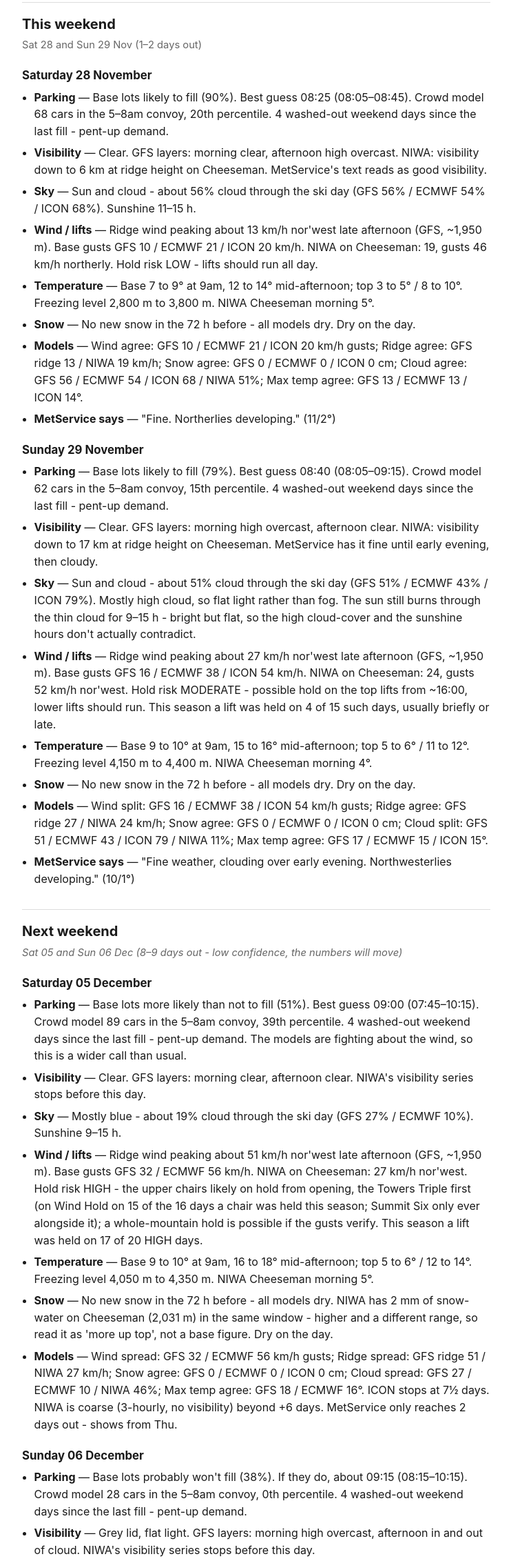
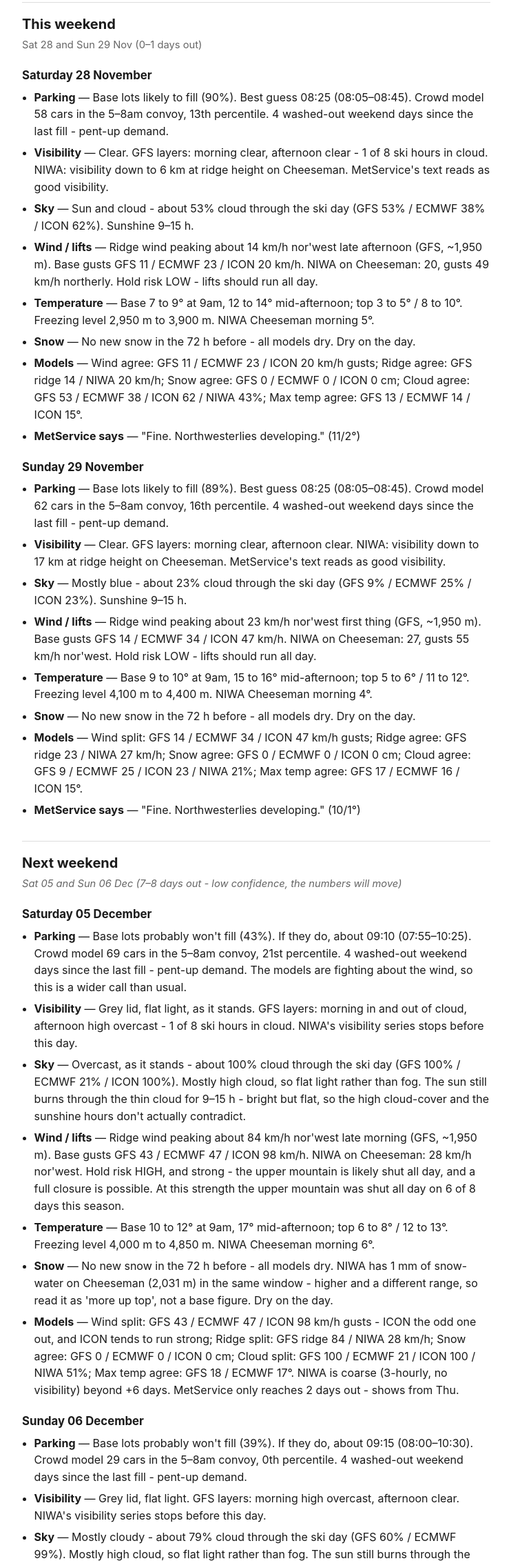
Before and after one commit to dhw52/mt-hutt-weather, a plain HTML site: page index.html in a window 1280 px wide. Shown: the part 188-2451 px from the top of the page at 69% size, without its empty margins (268-1010 px from the left). Drawn offline with Linux system fonts and the light colour scheme.

Commit message:
weekend forecast: 2026-11-27T16:53Z

```diff
--- a/index.html
+++ b/index.html
@@ -23,51 +23,50 @@ ul{padding-left:1.1rem;margin:.3rem 0} li{margin:.4rem 0}
 .lowconf{color:var(--muted);font-style:italic}
 a{color:var(--accent)}</style></head><body><main>
 <h1>Mt Hutt - the next two weekends</h1>
-<p class="meta">Issued Fri 27 Nov 2026, 14:49 NZ. Updated twice a day, about 09:30 and 21:30 NZ, through the season. Next issue about 21:30 Fri 27 Nov - GitHub&#x27;s scheduler sometimes runs a few hours late, but a late issue still pulls the most recent model runs, so the data is current even when the timestamp is not.</p>
-<h2>This weekend</h2><p class="sub">Sat 28 and Sun 29 Nov (1–2 days out)</p>
+<p class="meta">Issued Sat 28 Nov 2026, 05:53 NZ. Updated twice a day, about 09:30 and 21:30 NZ, through the season. Next issue about 09:30 Sat 28 Nov - GitHub&#x27;s scheduler sometimes runs a few hours late, but a late issue still pulls the most recent model runs, so the data is current even when the timestamp is not.</p>
+<h2>This weekend</h2><p class="sub">Sat 28 and Sun 29 Nov (0–1 days out)</p>
 <h3>Saturday 28 November</h3><ul>
-<li><b>Parking</b> — Base lots likely to fill (90%). Best guess 08:25 (08:05–08:45). Crowd model 68 cars in the 5–8am convoy, 20th percentile. 4 washed-out weekend days since the last fill - pent-up demand.</li>
-<li><b>Visibility</b> — Clear. GFS layers: morning clear, afternoon high overcast. NIWA: visibility down to 6 km at ridge height on Cheeseman. MetService&#x27;s text reads as good visibility.</li>
-<li><b>Sky</b> — Sun and cloud - about 56% cloud through the ski day (GFS 56% / ECMWF 54% / ICON 68%). Sunshine 11–15 h.</li>
-<li><b>Wind / lifts</b> — Ridge wind peaking about 13 km/h nor&#x27;west late afternoon (GFS, ~1,950 m). Base gusts GFS 10 / ECMWF 21 / ICON 20 km/h. NIWA on Cheeseman: 19, gusts 46 km/h northerly. Hold risk LOW - lifts should run all day.</li>
-<li><b>Temperature</b> — Base 7 to 9° at 9am, 12 to 14° mid-afternoon; top 3 to 5° / 8 to 10°. Freezing level 2,800 m to 3,800 m. NIWA Cheeseman morning 5°.</li>
+<li><b>Parking</b> — Base lots likely to fill (90%). Best guess 08:25 (08:05–08:45). Crowd model 58 cars in the 5–8am convoy, 13th percentile. 4 washed-out weekend days since the last fill - pent-up demand.</li>
+<li><b>Visibility</b> — Clear. GFS layers: morning clear, afternoon clear - 1 of 8 ski hours in cloud. NIWA: visibility down to 6 km at ridge height on Cheeseman. MetService&#x27;s text reads as good visibility.</li>
+<li><b>Sky</b> — Sun and cloud - about 53% cloud through the ski day (GFS 53% / ECMWF 38% / ICON 62%). Sunshine 9–15 h.</li>
+<li><b>Wind / lifts</b> — Ridge wind peaking about 14 km/h nor&#x27;west late afternoon (GFS, ~1,950 m). Base gusts GFS 11 / ECMWF 23 / ICON 20 km/h. NIWA on Cheeseman: 20, gusts 49 km/h northerly. Hold risk LOW - lifts should run all day.</li>
+<li><b>Temperature</b> — Base 7 to 9° at 9am, 12 to 14° mid-afternoon; top 3 to 5° / 8 to 10°. Freezing level 2,950 m to 3,900 m. NIWA Cheeseman morning 5°.</li>
 <li><b>Snow</b> — No new snow in the 72 h before - all models dry. Dry on the day.</li>
-<li><b>Models</b> — Wind agree: GFS 10 / ECMWF 21 / ICON 20 km/h gusts; Ridge agree: GFS ridge 13 / NIWA 19 km/h; Snow agree: GFS 0 / ECMWF 0 / ICON 0 cm; Cloud agree: GFS 56 / ECMWF 54 / ICON 68 / NIWA 51%; Max temp agree: GFS 13 / ECMWF 13 / ICON 14°.</li>
-<li><b>MetService says</b> — &quot;Fine. Northerlies developing.&quot; (11/2°)</li>
+<li><b>Models</b> — Wind agree: GFS 11 / ECMWF 23 / ICON 20 km/h gusts; Ridge agree: GFS ridge 14 / NIWA 20 km/h; Snow agree: GFS 0 / ECMWF 0 / ICON 0 cm; Cloud agree: GFS 53 / ECMWF 38 / ICON 62 / NIWA 43%; Max temp agree: GFS 13 / ECMWF 14 / ICON 15°.</li>
+<li><b>MetService says</b> — &quot;Fine. Northwesterlies developing.&quot; (11/2°)</li>
 </ul>
 <h3>Sunday 29 November</h3><ul>
-<li><b>Parking</b> — Base lots likely to fill (79%). Best guess 08:40 (08:05–09:15). Crowd model 62 cars in the 5–8am convoy, 15th percentile. 4 washed-out weekend days since the last fill - pent-up demand.</li>
-<li><b>Visibility</b> — Clear. GFS layers: morning high overcast, afternoon clear. NIWA: visibility down to 17 km at ridge height on Cheeseman. MetService has it fine until early evening, then cloudy.</li>
-<li><b>Sky</b> — Sun and cloud - about 51% cloud through the ski day (GFS 51% / ECMWF 43% / ICON 79%). Mostly high cloud, so flat light rather than fog. The sun still burns through the thin cloud for 9–15 h - bright but flat, so the high cloud-cover and the sunshine hours don&#x27;t actually contradict.</li>
-<li><b>Wind / lifts</b> — Ridge wind peaking about 27 km/h nor&#x27;west late afternoon (GFS, ~1,950 m). Base gusts GFS 16 / ECMWF 38 / ICON 54 km/h. NIWA on Cheeseman: 24, gusts 52 km/h nor&#x27;west. Hold risk MODERATE - possible hold on the top lifts from ~16:00, lower lifts should run. This season a lift was held on 4 of 15 such days, usually briefly or late.</li>
-<li><b>Temperature</b> — Base 9 to 10° at 9am, 15 to 16° mid-afternoon; top 5 to 6° / 11 to 12°. Freezing level 4,150 m to 4,400 m. NIWA Cheeseman morning 4°.</li>
+<li><b>Parking</b> — Base lots likely to fill (89%). Best guess 08:25 (08:05–08:45). Crowd model 62 cars in the 5–8am convoy, 16th percentile. 4 washed-out weekend days since the last fill - pent-up demand.</li>
+<li><b>Visibility</b> — Clear. GFS layers: morning clear, afternoon clear. NIWA: visibility down to 17 km at ridge height on Cheeseman. MetService&#x27;s text reads as good visibility.</li>
+<li><b>Sky</b> — Mostly blue - about 23% cloud through the ski day (GFS 9% / ECMWF 25% / ICON 23%). Sunshine 9–15 h.</li>
+<li><b>Wind / lifts</b> — Ridge wind peaking about 23 km/h nor&#x27;west first thing (GFS, ~1,950 m). Base gusts GFS 14 / ECMWF 34 / ICON 47 km/h. NIWA on Cheeseman: 27, gusts 55 km/h nor&#x27;west. Hold risk LOW - lifts should run all day.</li>
+<li><b>Temperature</b> — Base 9 to 10° at 9am, 15 to 16° mid-afternoon; top 5 to 6° / 11 to 12°. Freezing level 4,100 m to 4,400 m. NIWA Cheeseman morning 4°.</li>
 <li><b>Snow</b> — No new snow in the 72 h before - all models dry. Dry on the day.</li>
-<li><b>Models</b> — Wind split: GFS 16 / ECMWF 38 / ICON 54 km/h gusts; Ridge agree: GFS ridge 27 / NIWA 24 km/h; Snow agree: GFS 0 / ECMWF 0 / ICON 0 cm; Cloud split: GFS 51 / ECMWF 43 / ICON 79 / NIWA 11%; Max temp agree: GFS 17 / ECMWF 15 / ICON 15°.</li>
-<li><b>MetService says</b> — &quot;Fine weather, clouding over early evening. Northwesterlies developing.&quot; (10/1°)</li>
+<li><b>Models</b> — Wind split: GFS 14 / ECMWF 34 / ICON 47 km/h gusts; Ridge agree: GFS ridge 23 / NIWA 27 km/h; Snow agree: GFS 0 / ECMWF 0 / ICON 0 cm; Cloud agree: GFS 9 / ECMWF 25 / ICON 23 / NIWA 21%; Max temp agree: GFS 17 / ECMWF 16 / ICON 15°.</li>
+<li><b>MetService says</b> — &quot;Fine. Northwesterlies developing.&quot; (10/1°)</li>
 </ul>
-<h2>Next weekend</h2><p class="sub lowconf">Sat 05 and Sun 06 Dec (8–9 days out - low confidence, the numbers will move)</p>
+<h2>Next weekend</h2><p class="sub lowconf">Sat 05 and Sun 06 Dec (7–8 days out - low confidence, the numbers will move)</p>
 <h3>Saturday 05 December</h3><ul>
-<li><b>Parking</b> — Base lots more likely than not to fill (51%). Best guess 09:00 (07:45–10:15). Crowd model 89 cars in the 5–8am convoy, 39th percentile. 4 washed-out weekend days since the last fill - pent-up demand. The models are fighting about the wind, so this is a wider call than usual.</li>
-<li><b>Visibility</b> — Clear. GFS layers: morning clear, afternoon clear. NIWA&#x27;s visibility series stops before this day.</li>
-<li><b>Sky</b> — Mostly blue - about 19% cloud through the ski day (GFS 27% / ECMWF 10%). Sunshine 9–15 h.</li>
-<li><b>Wind / lifts</b> — Ridge wind peaking about 51 km/h nor&#x27;west late afternoon (GFS, ~1,950 m). Base gusts GFS 32 / ECMWF 56 km/h. NIWA on Cheeseman: 27 km/h nor&#x27;west. Hold risk HIGH - the upper chairs likely on hold from opening, the Towers Triple first (on Wind Hold on 15 of the 16 days a chair was held this season; Summit Six only ever alongside it); a whole-mountain hold is possible if the gusts verify. This season a lift was held on 17 of 20 HIGH days.</li>
-<li><b>Temperature</b> — Base 9 to 10° at 9am, 16 to 18° mid-afternoon; top 5 to 6° / 12 to 14°. Freezing level 4,050 m to 4,350 m. NIWA Cheeseman morning 5°.</li>
-<li><b>Snow</b> — No new snow in the 72 h before - all models dry. NIWA has 2 mm of snow-water on Cheeseman (2,031 m) in the same window - higher and a different range, so read it as &#x27;more up top&#x27;, not a base figure. Dry on the day.</li>
-<li><b>Models</b> — Wind spread: GFS 32 / ECMWF 56 km/h gusts; Ridge spread: GFS ridge 51 / NIWA 27 km/h; Snow agree: GFS 0 / ECMWF 0 / ICON 0 cm; Cloud spread: GFS 27 / ECMWF 10 / NIWA 46%; Max temp agree: GFS 18 / ECMWF 16°. ICON stops at 7½ days. NIWA is coarse (3-hourly, no visibility) beyond +6 days. MetService only reaches 2 days out - shows from Thu.</li>
+<li><b>Parking</b> — Base lots probably won&#x27;t fill (43%). If they do, about 09:10 (07:55–10:25). Crowd model 69 cars in the 5–8am convoy, 21st percentile. 4 washed-out weekend days since the last fill - pent-up demand. The models are fighting about the wind, so this is a wider call than usual.</li>
+<li><b>Visibility</b> — Grey lid, flat light, as it stands. GFS layers: morning in and out of cloud, afternoon high overcast - 1 of 8 ski hours in cloud. NIWA&#x27;s visibility series stops before this day.</li>
+<li><b>Sky</b> — Overcast, as it stands - about 100% cloud through the ski day (GFS 100% / ECMWF 21% / ICON 100%). Mostly high cloud, so flat light rather than fog. The sun still burns through the thin cloud for 9–15 h - bright but flat, so the high cloud-cover and the sunshine hours don&#x27;t actually contradict.</li>
+<li><b>Wind / lifts</b> — Ridge wind peaking about 84 km/h nor&#x27;west late morning (GFS, ~1,950 m). Base gusts GFS 43 / ECMWF 47 / ICON 98 km/h. NIWA on Cheeseman: 28 km/h nor&#x27;west. Hold risk HIGH, and strong - the upper mountain is likely shut all day, and a full closure is possible. At this strength the upper mountain was shut all day on 6 of 8 days this season.</li>
+<li><b>Temperature</b> — Base 10 to 12° at 9am, 17° mid-afternoon; top 6 to 8° / 12 to 13°. Freezing level 4,000 m to 4,850 m. NIWA Cheeseman morning 6°.</li>
+<li><b>Snow</b> — No new snow in the 72 h before - all models dry. NIWA has 1 mm of snow-water on Cheeseman (2,031 m) in the same window - higher and a different range, so read it as &#x27;more up top&#x27;, not a base figure. Dry on the day.</li>
+<li><b>Models</b> — Wind split: GFS 43 / ECMWF 47 / ICON 98 km/h gusts - ICON the odd one out, and ICON tends to run strong; Ridge split: GFS ridge 84 / NIWA 28 km/h; Snow agree: GFS 0 / ECMWF 0 / ICON 0 cm; Cloud split: GFS 100 / ECMWF 21 / ICON 100 / NIWA 51%; Max temp agree: GFS 18 / ECMWF 17°. NIWA is coarse (3-hourly, no visibility) beyond +6 days. MetService only reaches 2 days out - shows from Thu.</li>
 </ul>
 <h3>Sunday 06 December</h3><ul>
-<li><b>Parking</b> — Base lots probably won&#x27;t fill (38%). If they do, about 09:15 (08:15–10:15). Crowd model 28 cars in the 5–8am convoy, 0th percentile. 4 washed-out weekend days since the last fill - pent-up demand.</li>
-<li><b>Visibility</b> — Grey lid, flat light. GFS layers: morning high overcast, afternoon in and out of cloud. NIWA&#x27;s visibility series stops before this day.</li>
-<li><b>Sky</b> — Overcast - about 85% cloud through the ski day (GFS 72% / ECMWF 98%). Mostly high cloud, so flat light rather than fog. The sun still burns through the thin cloud for 5–14 h - bright but flat, so the high cloud-cover and the sunshine hours don&#x27;t actually contradict.</li>
-<li><b>Wind / lifts</b> — Ridge wind peaking about 69 km/h nor&#x27;west first thing (GFS, ~1,950 m). Base gusts GFS 64 / ECMWF 78 km/h. NIWA on Cheeseman: 43 km/h nor&#x27;west. Hold risk HIGH - the upper chairs likely on hold from opening, the Towers Triple first (on Wind Hold on 15 of the 16 days a chair was held this season; Summit Six only ever alongside it); a whole-mountain hold is possible if the gusts verify. This season a lift was held on 17 of 20 HIGH days.</li>
-<li><b>Temperature</b> — Base 11 to 12° at 9am, 14 to 17° mid-afternoon; top 7 to 8° / 10 to 13°. Freezing level 2,850 m to 3,550 m. NIWA Cheeseman morning 7°.</li>
-<li><b>Snow</b> — No new snow in the 72 h before - all models dry. Dry on the day.</li>
-<li><b>Models</b> — Wind agree: GFS 64 / ECMWF 78 km/h gusts; Ridge split: GFS ridge 69 / NIWA 43 km/h; Snow agree: GFS 0 / ECMWF 0 cm; Cloud agree: GFS 72 / ECMWF 98 / NIWA 79%; Max temp agree: GFS 17 / ECMWF 14°. ICON stops at 7½ days. NIWA is coarse (3-hourly, no visibility) beyond +6 days. MetService only reaches 2 days out - shows from Fri.</li>
+<li><b>Parking</b> — Base lots probably won&#x27;t fill (39%). If they do, about 09:15 (08:00–10:30). Crowd model 29 cars in the 5–8am convoy, 0th percentile. 4 washed-out weekend days since the last fill - pent-up demand.</li>
+<li><b>Visibility</b> — Grey lid, flat light. GFS layers: morning high overcast, afternoon clear. NIWA&#x27;s visibility series stops before this day.</li>
+<li><b>Sky</b> — Mostly cloudy - about 79% cloud through the ski day (GFS 60% / ECMWF 99%). Mostly high cloud, so flat light rather than fog. The sun still burns through the thin cloud for 6–15 h - bright but flat, so the high cloud-cover and the sunshine hours don&#x27;t actually contradict.</li>
+<li><b>Wind / lifts</b> — Ridge wind peaking about 64 km/h nor&#x27;west first thing (GFS, ~1,950 m). Base gusts GFS 43 / ECMWF 121 km/h. NIWA on Cheeseman: 35 km/h nor&#x27;west. Hold risk HIGH - the upper chairs likely on hold from opening, the Towers Triple first (on Wind Hold on 15 of the 16 days a chair was held this season; Summit Six only ever alongside it); a whole-mountain hold is possible if the gusts verify. This season a lift was held on 17 of 20 HIGH days.</li>
+<li><b>Temperature</b> — Base 7 to 11° at 9am, 10 to 15° mid-afternoon; top 3 to 7° / 6 to 11°. Freezing level 2,750 m to 3,350 m - rain likely at the base. NIWA Cheeseman morning 6°.</li>
+<li><b>Snow</b> — No new snow in the 72 h before - all models dry. NIWA has 1 mm of snow-water on Cheeseman (2,031 m) in the same window - higher and a different range, so read it as &#x27;more up top&#x27;, not a base figure. Dry on the day.</li>
+<li><b>Models</b> — Wind split: GFS 43 / ECMWF 121 km/h gusts; Ridge split: GFS ridge 64 / NIWA 35 km/h; Snow agree: GFS 0 / ECMWF 0 / ICON 0 cm; Cloud spread: GFS 60 / ECMWF 99 / NIWA 86%; Max temp agree: GFS 15 / ECMWF 13°. ICON stops at 7½ days. NIWA is coarse (3-hourly, no visibility) beyond +6 days. MetService only reaches 2 days out - shows from Fri.</li>
 </ul>
 <h2>What changed since the last issue</h2><ul>
-<li>Sun 29: best guess 08:30 → 08:40, visibility grey lid, flat light → clear.</li>
-<li>Sat 05: fill chance 74% → 51%, best guess 08:30 → 09:00, wind LOW → HIGH.</li>
-<li>Sun 06: best guess 09:00 → 09:15, visibility clear → grey lid, flat light.</li>
+<li>Sun 29: fill chance 79% → 89%, best guess 08:40 → 08:25, wind MODERATE → LOW.</li>
+<li>Sat 05: best guess 09:00 → 09:10, visibility clear → grey lid, flat light.</li>
 </ul><h2>How to read this</h2><ul class="foot">
 <li>Parking is a rule anchored on this season&#x27;s eight observed fills (two weekends by eyewitness), not a fitted model. Weekend + decent conditions centres on ~08:35; weekday powder days ~09:30; fresh snow, pent-up demand after washed-out weekends and school holidays pull it earlier; poor visibility or a wind hold pushes it later and cuts the odds. The chance is shrunk toward the season base rate the further out we look.</li>
 <li>Visibility is where GFS puts the cloud relative to the 1,400–2,100 m skiing band, cross-checked against NIWA&#x27;s ridge-height visibility at Mt Cheeseman (2,031 m, 35 km away - a proxy, not Mt Hutt) and MetService&#x27;s text where it reaches. A cloud sea under the field is read from ICON and ECMWF over Methven instead: GFS doesn&#x27;t hold that low deck, and under the hill the models&#x27; levels sit inside their smoothed mountain.</li>
@@ -79,7 +78,7 @@ a{color:var(--accent)}</style></head><body><main>
 <li><b>ECMWF</b> — the European model, in the open 25 km version, two full runs a day landing about 8am and 8pm NZ, out to 15 days. It moves the weekend picture more than anything else, which is why the two issues sit just after it arrives. Usually the most skilful global model and the one to side with when it splits from GFS on wind. What we get has no cloud-by-height and no freezing level.</li>
 <li><b>ICON</b> — the German model (DWD), ~13 km, four runs a day at about the same times as GFS (~4:30am, 10:30am, 4:30pm, 10:30pm NZ), but only out to about 7½ days, so it drops out of the second weekend. Tends to run strong on wind; a useful tie-breaker inside a week.</li>
 <li><b>NIWA</b> — New Zealand&#x27;s own model chain (1.5 km to two days, coarser after), read at Mt Cheeseman - 2,031 m and 35 km up the range - because there is no public point on Mt Hutt. Refreshes about twice a day (the run we pull in the evening was issued from midday). Hourly to three days, 3-hourly after; visibility and gusts stop at about six days. The best instrument for ridge-height visibility and gusts inside three days, but it is a proxy on a different mountain.</li>
-<li><b>MetService</b> — a meteorologist&#x27;s sentence for the ski field, republished by NZSki, two days ahead only. It shows up when NZSki edit their page, usually 6–8am, with afternoon tweaks. Over 98 days it&#x27;s flagged 28 of 36 bad-visibility days the night before, with 12 false alarms - nearly all of them snow turning up late in the day. Treated as the human check, not a model.</li>
+<li><b>MetService</b> — a meteorologist&#x27;s sentence for the ski field, republished by NZSki, two days ahead only. It shows up when NZSki edit their page, usually 6–8am, with afternoon tweaks. Over 99 days it&#x27;s flagged 28 of 36 bad-visibility days the night before, with 12 false alarms - nearly all of them snow turning up late in the day. Treated as the human check, not a model.</li>
 <li><b>Webcams</b> — not a forecast input - a camera can&#x27;t see Saturday - but the marking scheme. The base and summit cameras are sampled at 9am, midday and 3pm each night and scored for visibility by how much edge detail survives in the frame (a whiteout has none; snow fools brightness measures, so those aren&#x27;t used). Every visibility call above - the GFS layer call, MetService&#x27;s text, NIWA&#x27;s visibility - is checked against those frames after the fact, and the forecasts are archived as issued so the check is fair: GFS rewrites its own history between runs. MetService&#x27;s clean record so far comes from that scoring; the GFS layer call doesn&#x27;t have enough archived days for a number yet.</li>
 <li><b>Weighing them</b> — inside three days: NIWA and MetService for visibility and wind, ECMWF for the big picture, GFS for cloud height. Four to seven days: ECMWF and ICON, with GFS noted as the dissenter. Beyond a week only GFS and ECMWF reach, everything is a lean, and the second weekend will move. When they split on wind, GFS has been the optimist this season - Sat 19 Sep is the live test.</li>
 </ul><p class="foot">This is an independent forecast, not an official one. It is put together from public weather models and NZSki's own live feed, and nobody at the ski field checks it. For the road, chains and whether the mountain is open, always check mthutt.co.nz on the day.</p><p class="foot">Sources: NZSki's live status feed, open-meteo for GFS, ECMWF and ICON, NIWA's public parks forecast for Mt Cheeseman, and MetService's ski-field text as republished by NZSki.</p><p class="foot">Hosted by <a href="https://lopophoto.co.nz/">LopoPhoto</a>, small-group photography workshops in Christchurch.</p></main><script defer src="https://static.cloudflareinsights.com/beacon.min.js" data-cf-beacon='{"token":"865f3a9fea83481996f171003651897d"}'></script></body></html>
```
